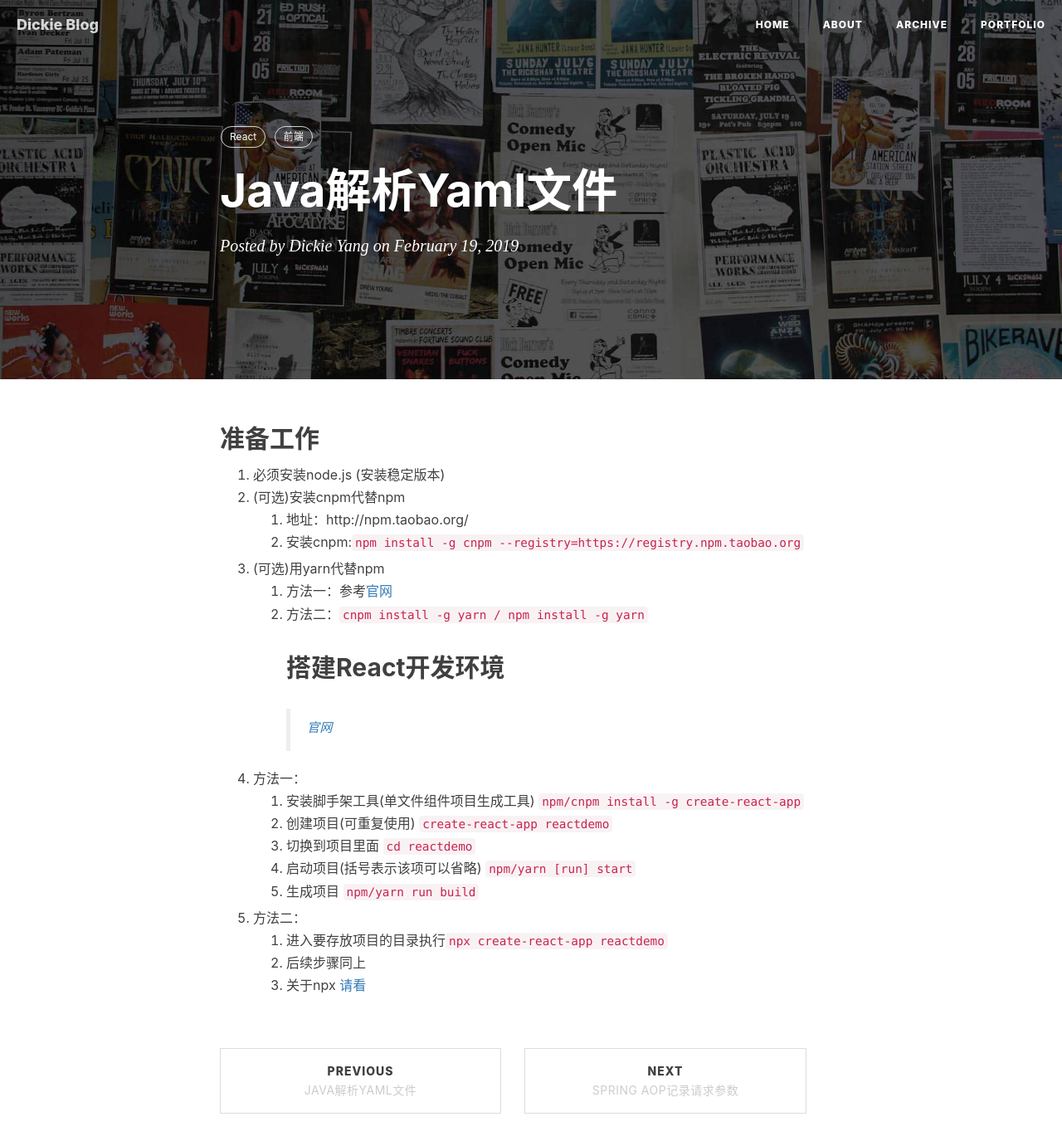
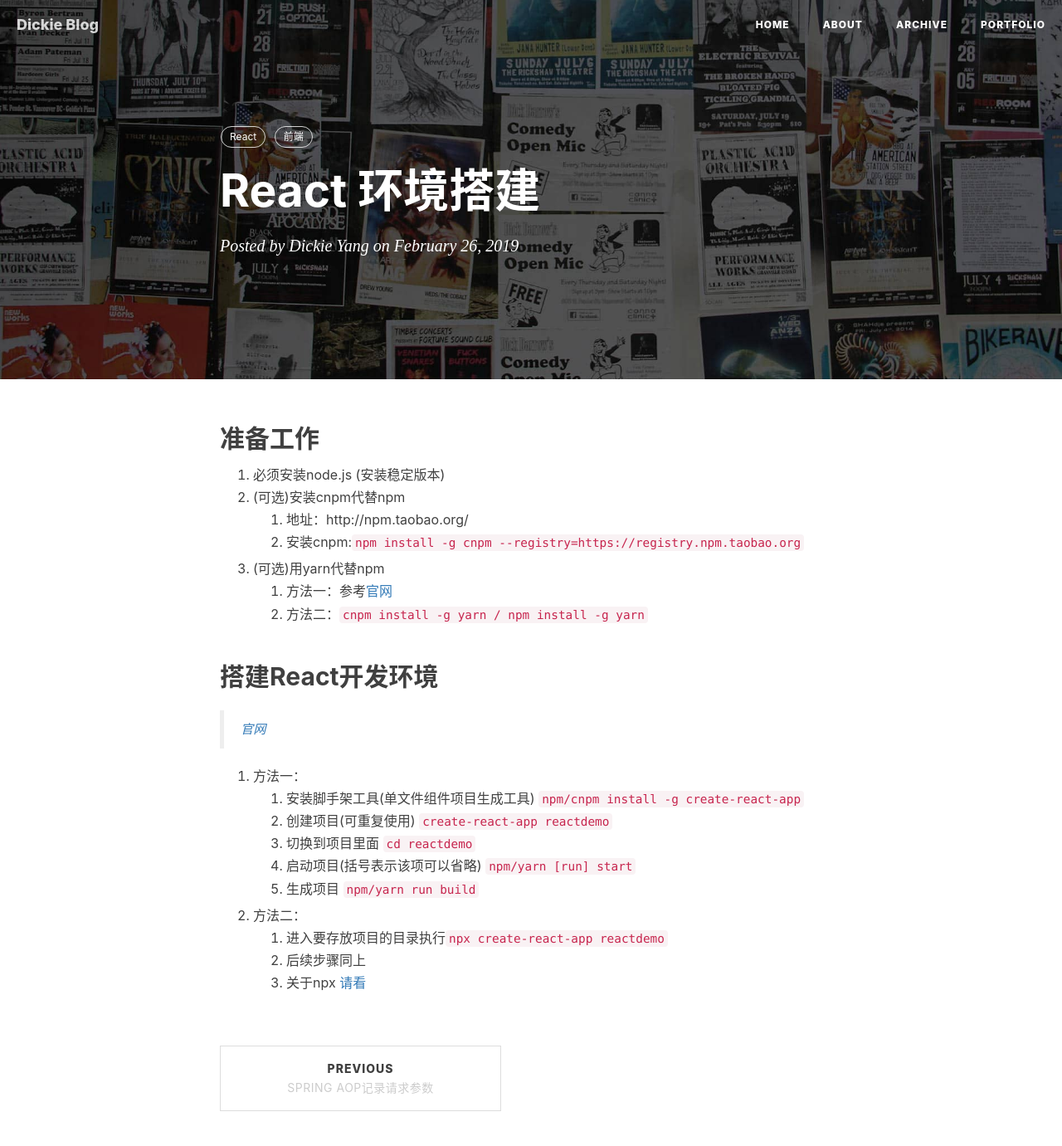
Before and after one commit to dickieyang/dickieyang.github.io, a Jekyll site: the page built from _posts/2019-02-26-react环境搭建.md, in a window 1280 px wide and 1400 px high. Shown: the top 1381 px of the window at 83% size. Built offline with Jekyll 4.4.1, drawn with Linux system fonts in a browser that asks for light colours; nearby versions of some CDN libraries; comment, search, counter and statistics services are not loaded.

Commit message:
Update and rename 2019-02-25-react环境搭建.md to 2019-02-26-react环境搭建.md

```diff
--- a/_posts/2019-02-25-react环境搭建.md
+++ b/_posts/2019-02-26-react环境搭建.md
@@ -1,7 +1,7 @@
 ---
 layout: post
-title:  "Java解析Yaml文件"
-date:   2019-02-19
+title:  "React 环境搭建"
+date:   2019-02-26
 author: Dickie Yang
 tags:
     - React
@@ -15,6 +15,7 @@ tags:
 3. (可选)用yarn代替npm
 	1. 方法一：参考[官网](https://yarn.bootcss.com/)
 	2. 方法二：`cnpm install -g yarn / npm install -g yarn`
+
 ## 搭建React开发环境
 > [官网](https://reactjs.org/docs/create-a-new-react-app.html)
 
```
